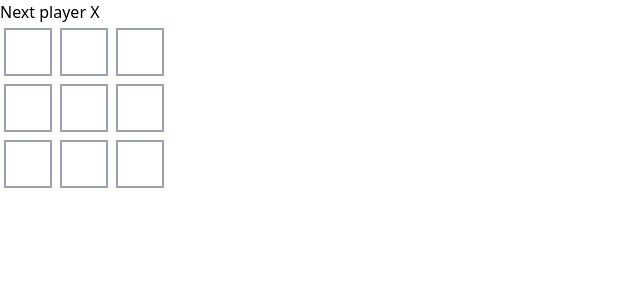
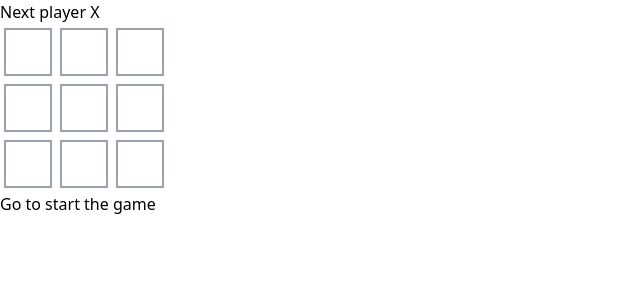
Before and after one commit to devo-ab/tic-tac-toe, a React (Vite) app: page / in a window 1280 px wide. Shown: the top 300 px of the page, without its empty margins (0-640 px from the left). Built offline with nearby package versions, Linux system fonts and the light colour scheme.

Commit message:
show history and added history card

```diff
--- a/src/components/Game.jsx
+++ b/src/components/Game.jsx
@@ -114,7 +114,7 @@ export default function Game() {
         <Board xIsNext={xIsNext} squares={currentSquares} onPlay={handlePlay} />
       </div>
       <div>
-        <ol></ol>
+        <ol>{moves}</ol>
       </div>
     </div>
   );
```
